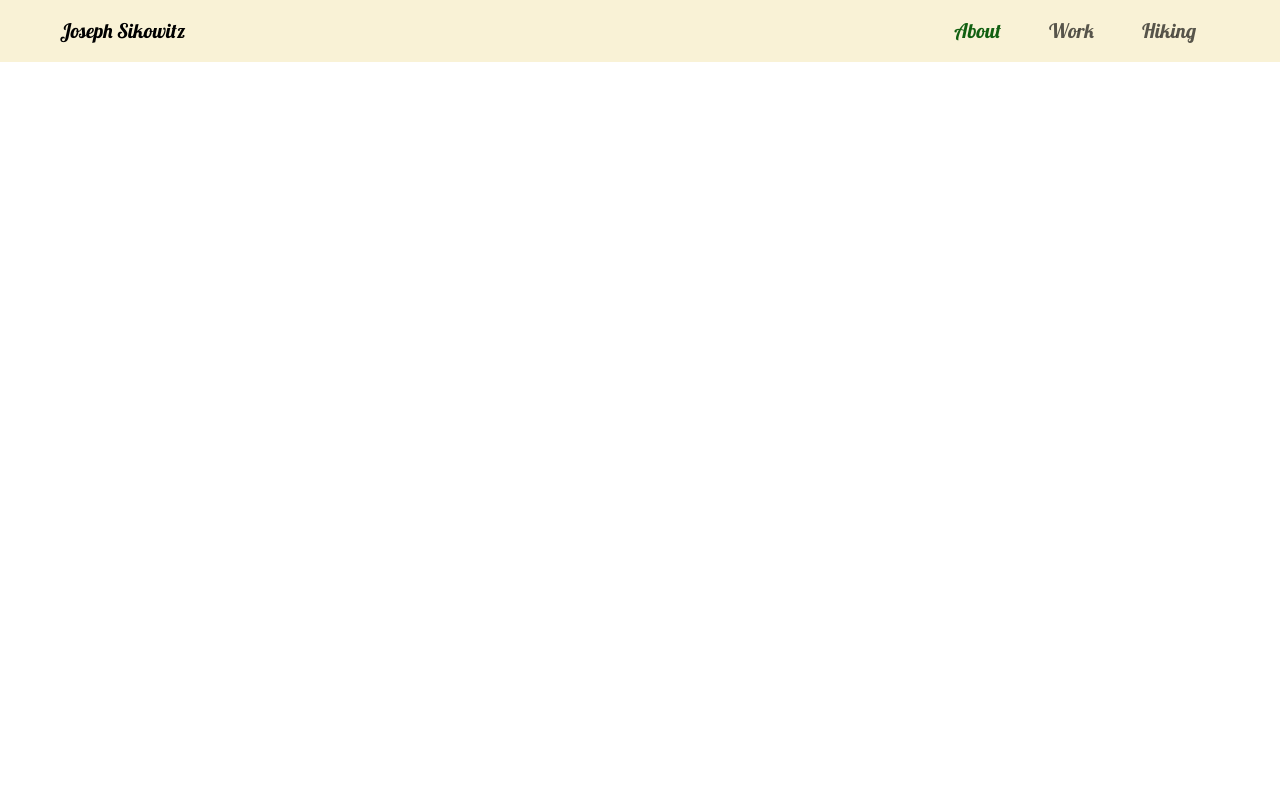
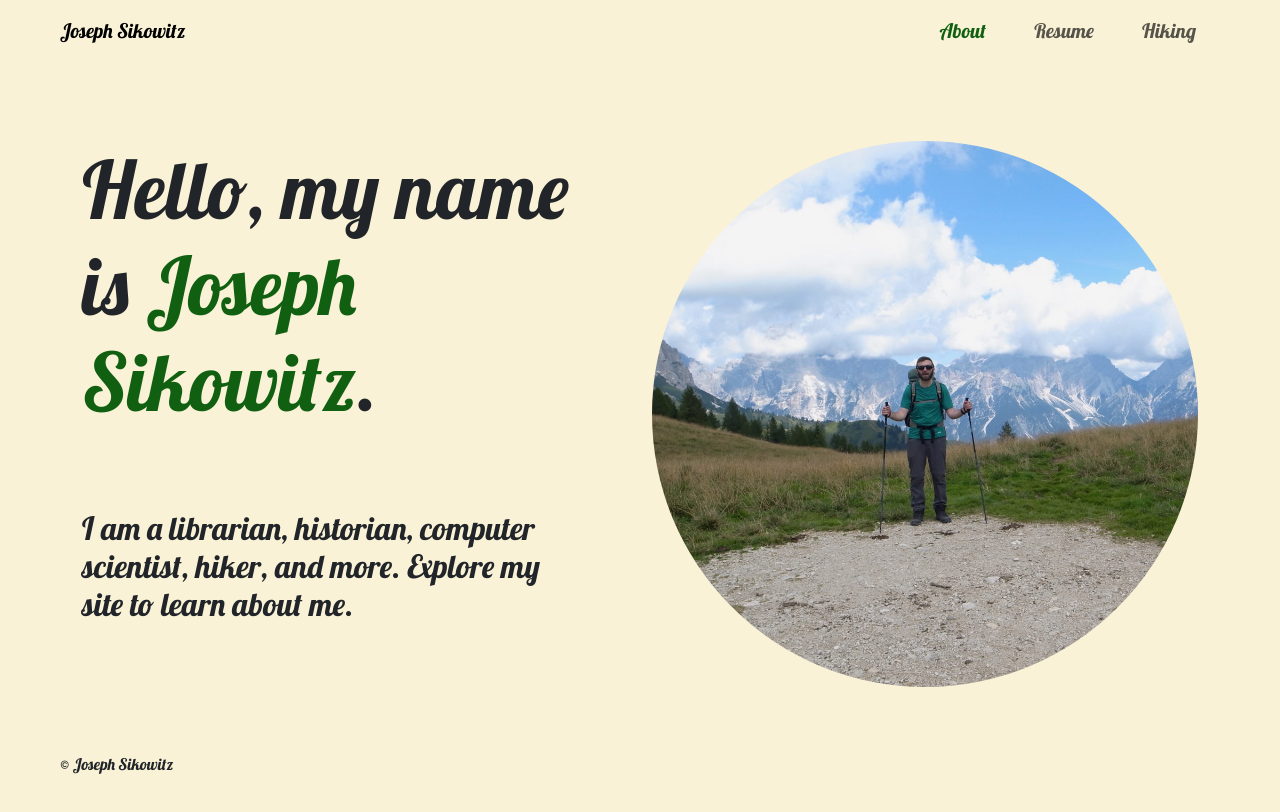
Before and after one commit to joseph-sikowitz/homepage, a website: page pages/about.html in a window 1280 px wide. Drawn offline with nearby package versions, Linux system fonts and the light colour scheme; files whose address does not match are found by name.

Commit message:
Copied index.html to get formatting moved over.

```diff
--- a/pages/about.html
+++ b/pages/about.html
@@ -5,7 +5,7 @@
     <meta name="viewport" content="width=device-width, initial-scale=1.0" />
     <title>Joseph Sikowitz</title>
 
-    <!-- CDN and local stylesheets-->
+    <!-- CDN and local stylesheets, Google fonts-->
     <link
       href="https://cdn.jsdelivr.net/npm/bootstrap@5.3.8/dist/css/bootstrap.min.css"
       rel="stylesheet"
@@ -21,7 +21,8 @@
     <link rel="stylesheet" href="/css/main.css" />
   </head>
   <body>
-    <nav class="navbar navbar-expand-lg navbar-light fixed-top navbar-custom">
+    <!-- navbar content -->
+    <nav class="navbar navbar-expand-lg navbar-light sticky-top navbar-custom">
       <div class="container-fluid">
         <a class="navbar-brand px-5" href="/index.html">Joseph Sikowitz</a>
         <button
@@ -32,21 +33,17 @@
           aria-controls="navbarSupportedContent"
           aria-expanded="false"
           aria-label="Toggle navigation"
+          aria-current="page"
         >
           <span class="navbar-toggler-icon"></span>
         </button>
         <div class="collapse navbar-collapse" id="navbarSupportedContent">
           <ul class="navbar-nav ms-auto mb-2 mb-lg-0 px-5">
             <li class="nav-item px-3">
-              <a
-                class="nav-link active"
-                aria-current="page"
-                href="/pages/about.html"
-                >About</a
-              >
+              <a class="nav-link active" href="/pages/about.html">About</a>
             </li>
             <li class="nav-item px-3">
-              <a class="nav-link" href="/pages/work.html">Work</a>
+              <a class="nav-link" href="/pages/resume.html">Resume</a>
             </li>
             <li class="nav-item px-3">
               <a class="nav-link" href="/pages/hiking.html">Hiking</a>
@@ -55,8 +52,50 @@
         </div>
       </div>
     </nav>
-    <main></main>
-    <footer></footer>
+    <!-- end navbar -->
+
+    <!-- main content -->
+    <main class="vh-100 main-custom">
+      <div class="container main-custom">
+        <!-- hidden h1, nav-brand will serve as title-->
+        <section class="visually-hidden">
+          <h1>Joseph Sikowitz - Homepage</h1>
+        </section>
+        <section>
+          <div class="row d-flex align-items-center">
+            <div class="col-12 col-lg-6 g-4">
+                  <h2 class="greeting-text">
+                    Hello, my name is
+                    <span class="name-text">Joseph Sikowitz</span>.
+                  </h2>
+
+                  <h5 class="subgreeting-text">
+                    I am a librarian, historian, computer scientist, hiker, and
+                    more. Explore my site to learn about me.
+                  </h5>
+            </div>
+            <div class="col-12 col-lg-6 g-4">
+              <img
+                src="/img/dolomites-1.jpeg"
+                class="img-fluid front-img"
+                alt="Joseph Sikowitz hiking in Dolomites"
+              />
+            </div>
+          </div>
+        </section>
+      </div>
+    </main>
+    <!-- end main-->
+
+    <!-- footer content-->
+    <footer
+      class="footer navbar navbar-expand-lg navbar-light fixed-bottom footer-custom px-5"
+    >
+      <div class="container-fluid">
+        <p>&copy; Joseph Sikowitz</p>
+      </div>
+    </footer>
+    <!-- end footer-->
 
     <!-- CDN and local Javascript files-->
     <script
```
